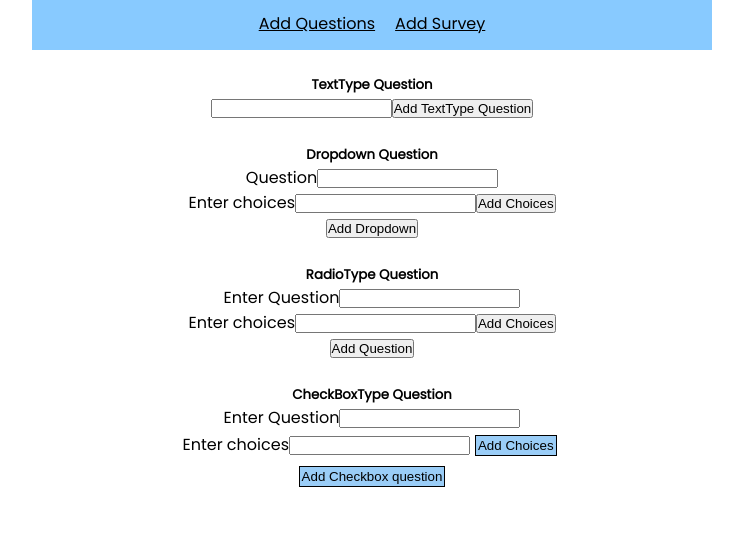
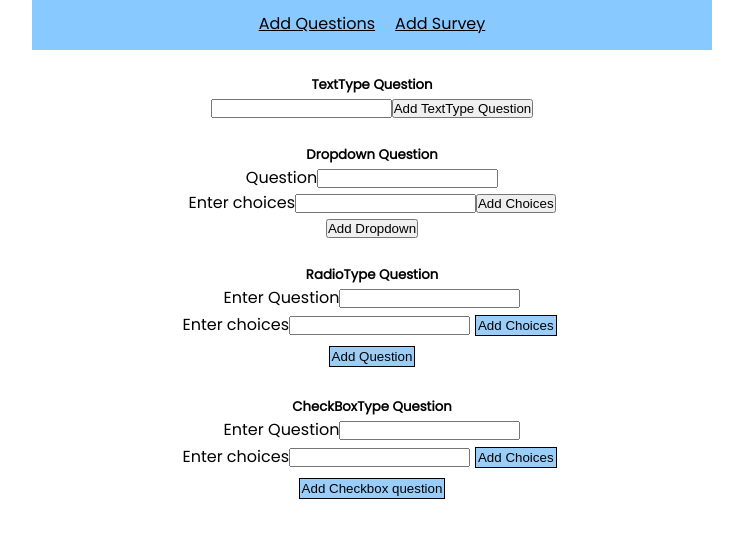
Before and after one commit to mohamad-tahan/survey-project, a React (Create React App) app in the folder react-survey/: page /survey in a window 1280 px wide. Shown: the top 538 px of the page, without its empty margins (268-1011 px from the left). Built offline with nearby package versions, Linux system fonts and the light colour scheme.

Commit message:
Added classname to buttons

```diff
--- a/react-survey/src/components/RadioType.js
+++ b/react-survey/src/components/RadioType.js
@@ -83,7 +83,7 @@ function RadioType() {
           value={select}
           onInput={(e) => setSelect(e.target.value)}
         />
-        <button
+        <button className="btnAdmin"
           id="addChoices"
           onClick={() => {
             AddChoices();
@@ -94,7 +94,7 @@ function RadioType() {
         <br />
       </div>
       <div>
-        <button
+        <button className="btnAdmin"
           onClick={() => {
             AddQuestion();
           }}
```
